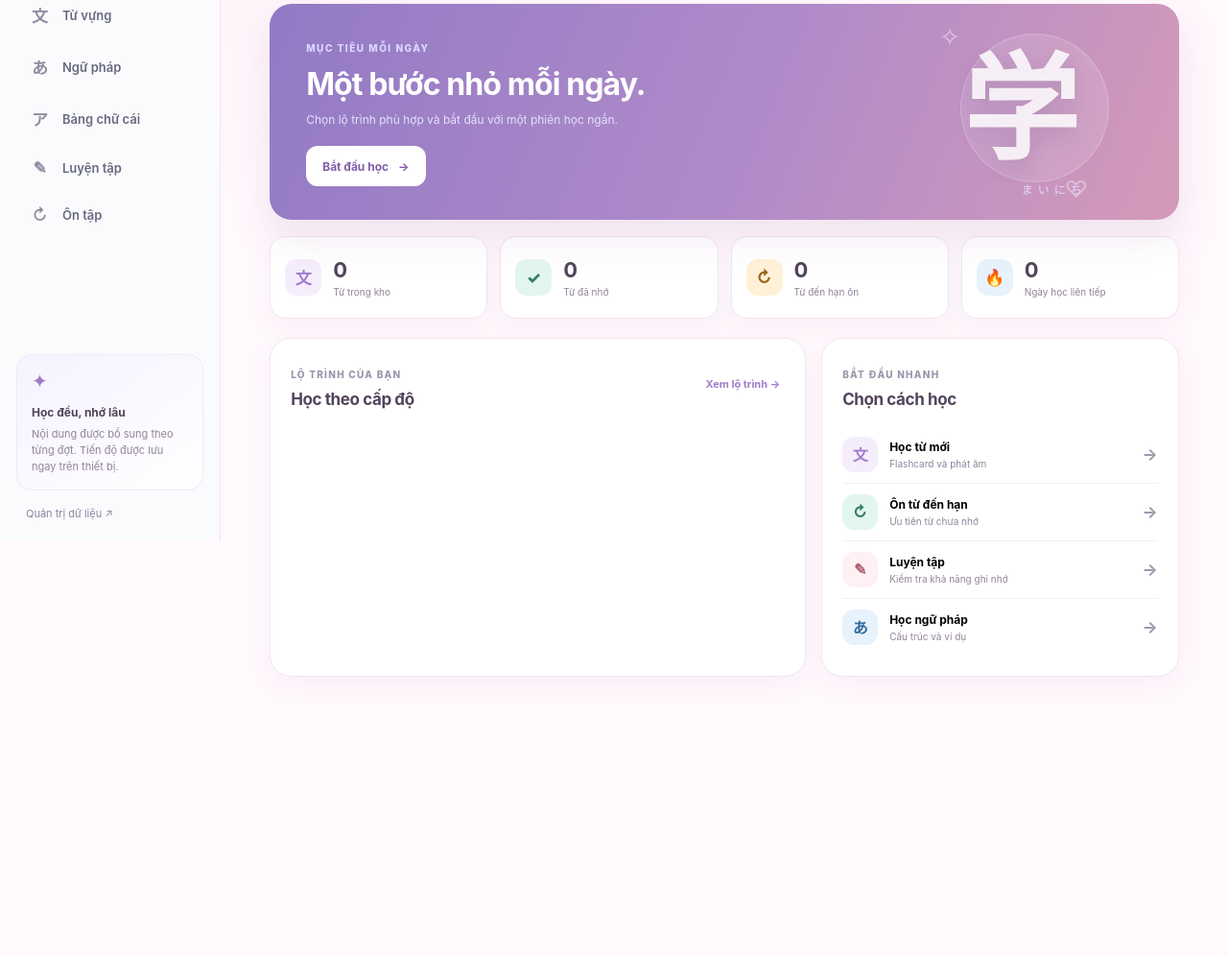
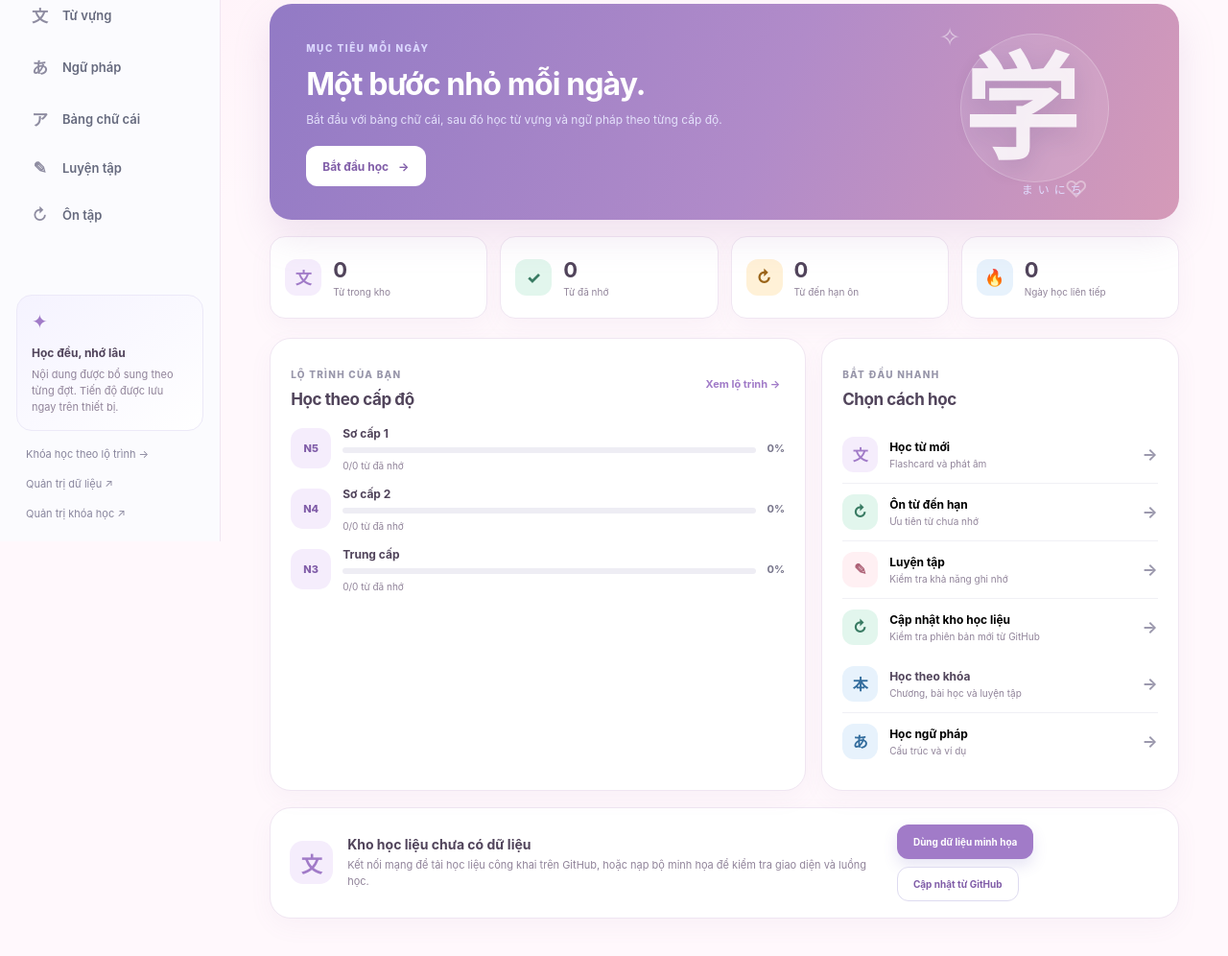
Before and after one commit to quy22022023-create/kdsp, a plain HTML site: page index.html in a window 1280 px wide. Shown: the part 236-1232 px from the top of the page at 96% size. Before the commit the page ends 1011 px from the top, so only its background shows below. Drawn offline with nearby package versions, Linux system fonts and the light colour scheme.

Commit message:
Update index.html via GitPocket

```diff
--- a/index.html
+++ b/index.html
@@ -15,6 +15,7 @@
   <script defer src="./config.js"></script>
   <script defer src="./js/store.js"></script>
   <script defer src="./js/db.js"></script>
+  <script defer src="./js/course-content.js"></script>
   <script defer src="./js/app.js"></script>
 </head>
 <body>
@@ -47,7 +48,9 @@
           <strong>Học đều, nhớ lâu</strong>
           <p>Nội dung được bổ sung theo từng đợt. Tiến độ được lưu ngay trên thiết bị.</p>
         </div>
+        <a class="admin-link" href="./courses.html">Khóa học theo lộ trình →</a>
         <a class="admin-link" href="./admin.html">Quản trị dữ liệu ↗</a>
+        <a class="admin-link" href="./course-admin.html">Quản trị khóa học ↗</a>
       </aside>
 
       <main id="main-content" class="main-content">
@@ -79,19 +82,22 @@
               <button class="quick-action" data-goto="vocab" type="button"><span class="quick-icon lilac">文</span><span><strong>Học từ mới</strong><small>Flashcard và phát âm</small></span><b>→</b></button>
               <button class="quick-action" data-goto="review" type="button"><span class="quick-icon mint">↻</span><span><strong>Ôn từ đến hạn</strong><small>Ưu tiên từ chưa nhớ</small></span><b>→</b></button>
               <button class="quick-action" data-goto="practice" type="button"><span class="quick-icon peach">✎</span><span><strong>Luyện tập</strong><small>Kiểm tra khả năng ghi nhớ</small></span><b>→</b></button>
+              <button class="quick-action" id="refresh-content-top-button" type="button"><span class="quick-icon mint">↻</span><span><strong>Cập nhật kho học liệu</strong><small>Kiểm tra phiên bản mới từ GitHub</small></span><b>→</b></button>
+              <a class="quick-action" href="./courses.html"><span class="quick-icon sky">本</span><span><strong>Học theo khóa</strong><small>Chương, bài học và luyện tập</small></span><b>→</b></a>
               <button class="quick-action" data-goto="grammar" type="button"><span class="quick-icon sky">あ</span><span><strong>Học ngữ pháp</strong><small>Cấu trúc và ví dụ</small></span><b>→</b></button>
             </section>
           </div>
 
           <section class="panel data-empty-panel" id="empty-content-panel" hidden>
-            <div class="empty-symbol">文</div><div><h2>Kho học liệu chưa có dữ liệu</h2><p>Kết nối Supabase để tải nội dung đã xuất bản, hoặc nạp bộ minh họa để kiểm tra giao diện và luồng học.</p></div>
-            <div class="empty-actions"><button id="load-demo-button" class="button button-primary" type="button">Dùng dữ liệu minh họa</button><button id="refresh-content-button" class="button button-outline" type="button">Tải dữ liệu từ máy chủ</button></div>
+            <div class="empty-symbol">文</div><div><h2>Kho học liệu chưa có dữ liệu</h2><p>Kết nối mạng để tải học liệu công khai trên GitHub, hoặc nạp bộ minh họa để kiểm tra giao diện và luồng học.</p></div>
+            <div class="empty-actions"><button id="load-demo-button" class="button button-primary" type="button">Dùng dữ liệu minh họa</button><button id="refresh-content-button" class="button button-outline" type="button">Cập nhật từ GitHub</button></div>
           </section>
         </section>
 
         <section id="page-roadmap" class="page" aria-labelledby="roadmap-title" hidden>
           <div class="page-heading"><div><p class="eyebrow">LỘ TRÌNH HỌC</p><h1 id="roadmap-title">Chọn điểm bắt đầu</h1><p class="muted">Đi từ nền tảng đến nâng cao. Bạn có thể chuyển cấp độ bất cứ lúc nào.</p></div></div>
           <div class="level-tabs" id="roadmap-level-tabs"><button class="level-tab active" data-level="N5">N5 · Sơ cấp 1</button><button class="level-tab" data-level="N4">N4 · Sơ cấp 2</button><button class="level-tab" data-level="N3">N3 · Trung cấp</button></div>
+          <p style="margin:0 0 15px"><a class="button button-outline" href="./courses.html">Khám phá khóa học đã xuất bản →</a></p>
           <div id="roadmap-summary" class="roadmap-summary"></div>
           <div id="roadmap-lessons" class="lesson-list"></div>
         </section>
@@ -197,7 +203,7 @@
       <button class="modal-close" data-close-modal="account-modal" type="button" aria-label="Đóng">×</button>
       <p class="eyebrow">ĐỒNG BỘ TIẾN ĐỘ</p><h2 id="account-modal-title">Học không cần tài khoản</h2>
       <p id="account-modal-description" class="muted">Tiến độ hiện tại được lưu trên thiết bị. Đăng nhập để đồng bộ sang thiết bị khác.</p>
-      <div id="account-user-panel" hidden><div class="signed-in-card"><span class="signed-in-mark">✓</span><div><strong id="account-user-email"></strong><small>Đã kết nối tài khoản</small></div></div><button id="sync-now-button" class="button button-primary button-full" type="button">Đồng bộ ngay</button><button id="sign-out-button" class="button button-outline button-full" type="button">Đăng xuất</button></div>
+      <div id="account-user-panel" hidden><div class="signed-in-card"><span class="signed-in-mark">✓</span><div><strong id="account-user-email"></strong><small>Đã kết nối tài khoản</small></div></div><p class="account-guest-import-note">Tiến độ khách trên thiết bị được giữ riêng. Chỉ chuyển vào tài khoản khi bạn chủ động chọn.</p><button id="import-guest-progress-button" class="button button-outline button-full" type="button">Nhập tiến độ khách vào tài khoản</button><button id="sync-now-button" class="button button-primary button-full" type="button">Đồng bộ ngay</button><button id="sign-out-button" class="button button-outline button-full" type="button">Đăng xuất</button></div>
       <form id="account-form"><label>Tên đăng nhập<input id="account-username" type="text" required minlength="3" maxlength="254" autocomplete="username" autocapitalize="none" spellcheck="false" placeholder="Ví dụ: yuki_01"></label><label>Mật khẩu<input id="account-password" type="password" required minlength="1" autocomplete="current-password" placeholder="Nhập mật khẩu"></label><small id="account-identity-note" class="account-identity-note">Đăng nhập bằng tên đăng nhập. Không cần email thật.</small><p id="account-error" class="form-error" role="alert"></p><button id="account-submit" class="button button-primary button-full" type="submit">Đăng nhập và đồng bộ</button><button id="account-mode-toggle" class="text-button button-full" type="button">Chưa có tài khoản? Tạo tài khoản</button></form>
       <p class="privacy-note">Không cần email thật. Tên đăng nhập giúp lưu tiến độ riêng và đồng bộ giữa các thiết bị. Không đăng nhập vẫn có thể học trên thiết bị hiện tại.</p>
     </section>
```
